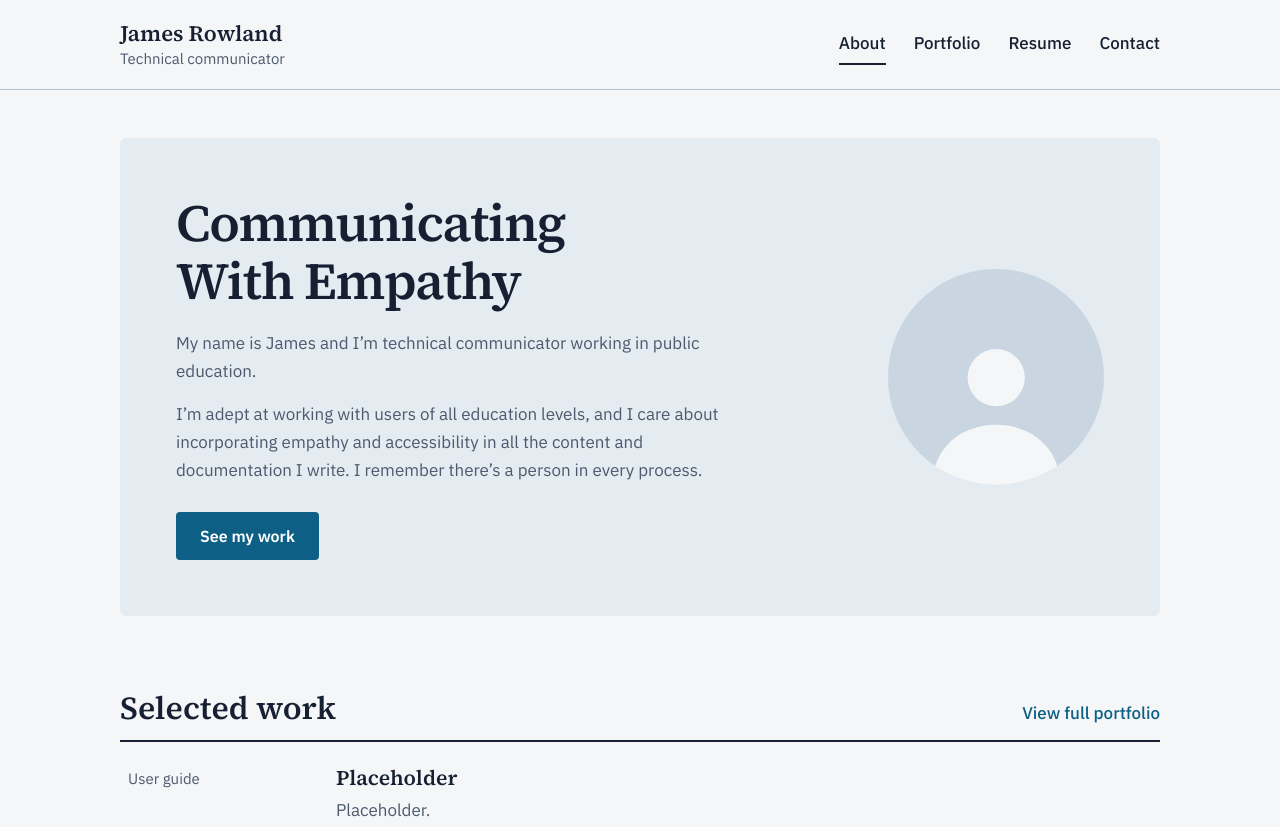
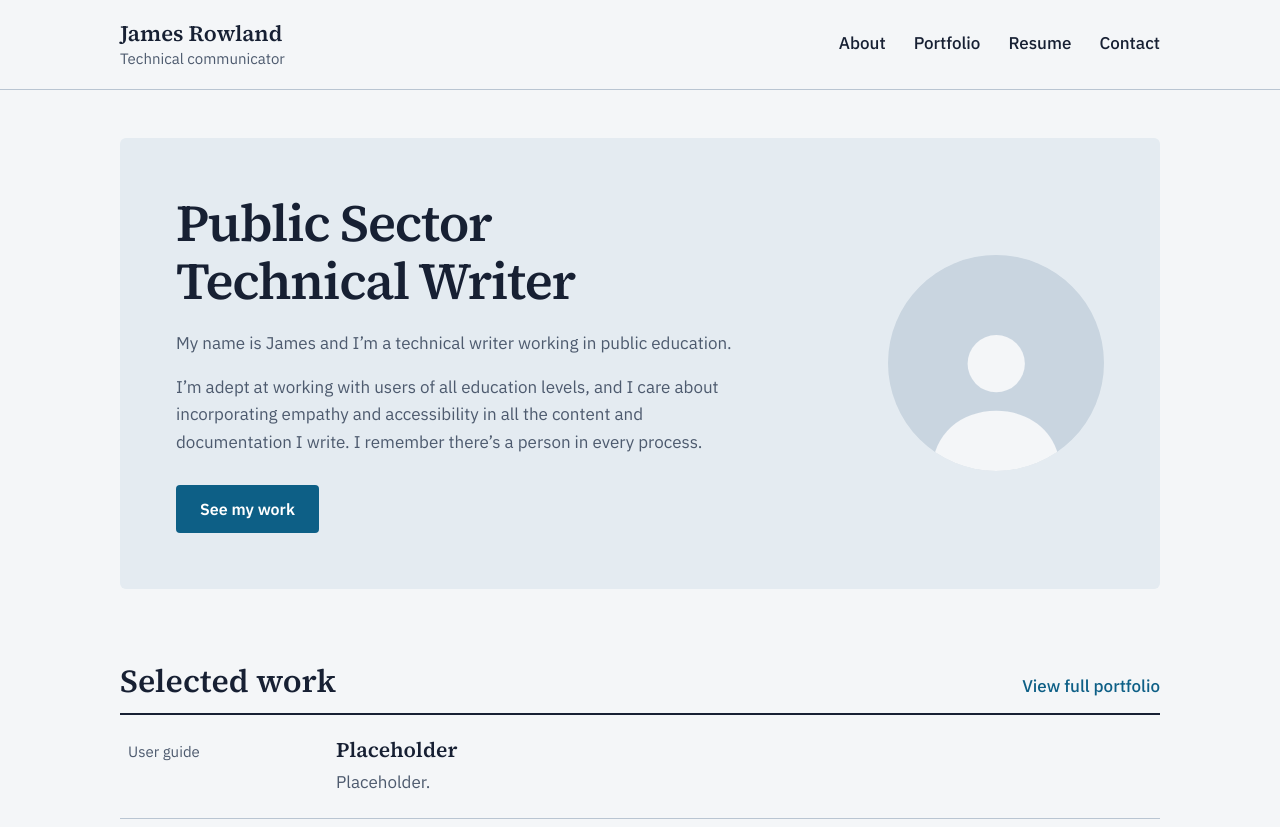
Before and after one commit to jtrowland97/portfolio, a plain HTML site: page index.html in a window 1280 px wide. Shown: the top 827 px of the page. Drawn offline with nearby package versions, Linux system fonts and the light colour scheme.

Commit message:
Add files via upload

```diff
--- a/index.html
+++ b/index.html
@@ -54,7 +54,7 @@
 
       <nav aria-label="Main">
         <ul class="list-none m-0 p-0 flex flex-wrap gap-x-7 gap-y-1">
-          <li><a href="about.html"  class="inline-block py-1.5 font-medium no-underline border-b-2 border-ink dark:border-ink-dark hover:border-accent dark:hover:border-accent-dark">About</a></li>
+          <li><a href="about.html"  class="inline-block py-1.5 font-medium no-underline border-b-2 border-transparent hover:border-accent dark:hover:border-accent-dark">About</a></li>
           <li><a href="portfolio.html" class="inline-block py-1.5 font-medium no-underline border-b-2 border-transparent hover:border-accent dark:hover:border-accent-dark">Portfolio</a></li>
           <li><a href="resume.html" class="inline-block py-1.5 font-medium no-underline border-b-2 border-transparent hover:border-accent dark:hover:border-accent-dark">Resume</a></li>
           <li><a href="contact.html" class="inline-block py-1.5 font-medium no-underline border-b-2 border-transparent hover:border-accent dark:hover:border-accent-dark">Contact</a></li>
@@ -73,11 +73,11 @@
         <div>
           <h1 id="intro-heading"
             class="m-0 mb-5 max-w-[18ch] font-serif font-semibold text-[clamp(2rem,4.6vw,3.25rem)] leading-[1.12] tracking-tight">
-            Communicating With Empathy
+            Public Sector Technical Writer
           </h1>
 
           <p class="m-0 mb-4 max-w-[56ch] text-muted dark:text-muted-dark">
-            My name is James and I’m technical communicator working in public education.
+            My name is James and I’m a technical writer working in public education.
           </p>
           <p class="m-0 max-w-[56ch] text-muted dark:text-muted-dark">
             I’m adept at working with users of all education levels, and I care about incorporating empathy and accessibility in all the content and documentation I write. I remember there’s a person in every process.
```
